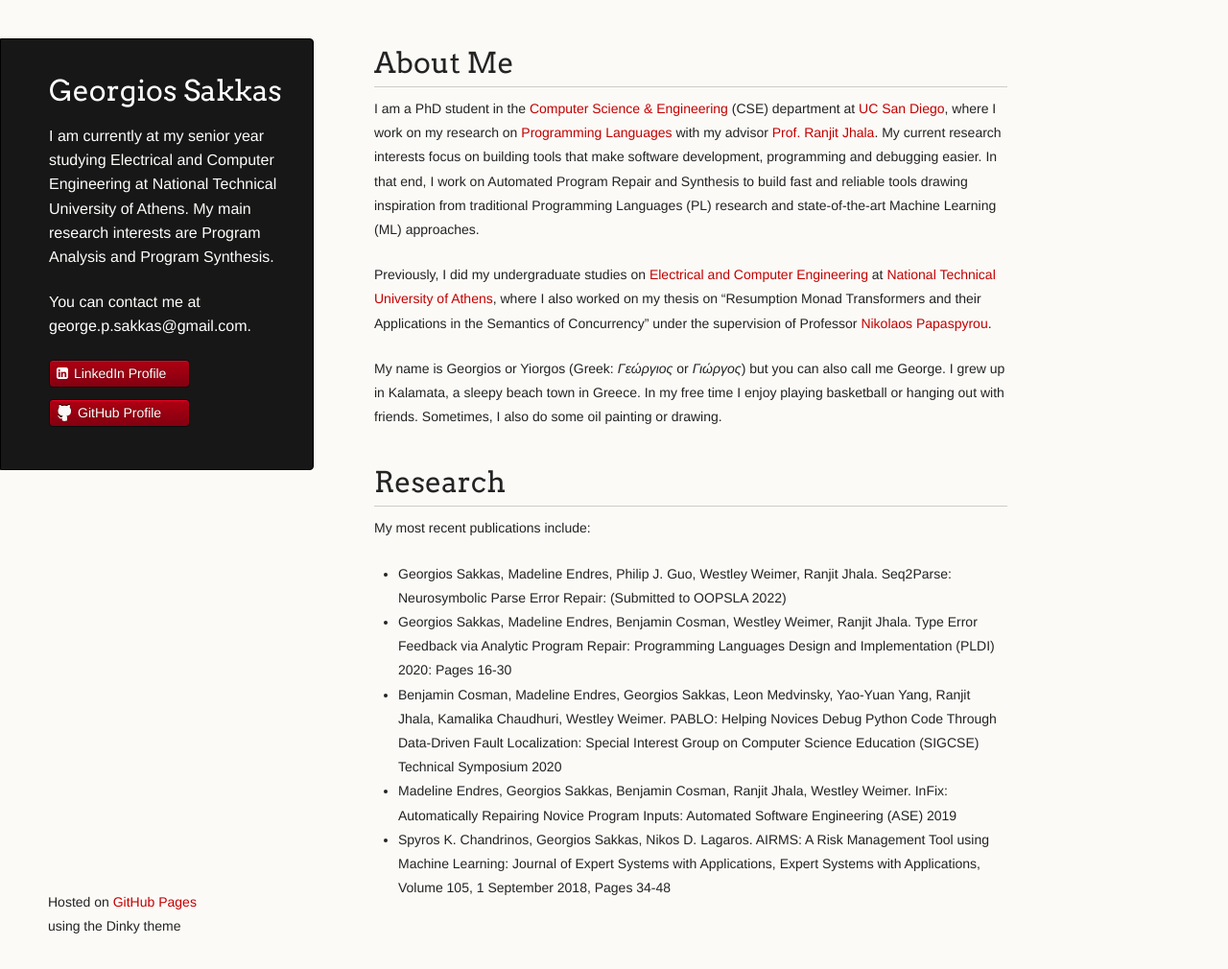
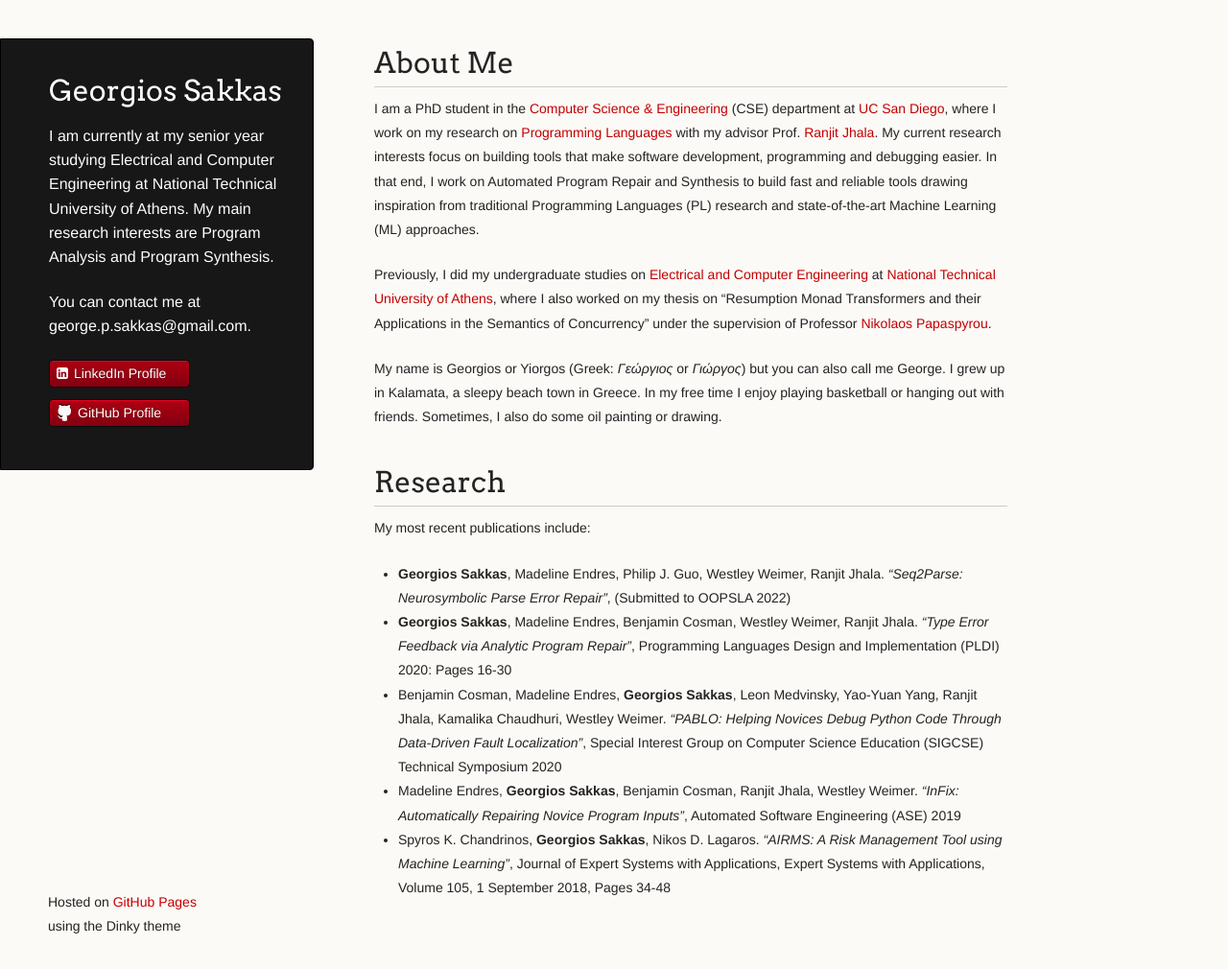
Before and after one commit to gsakkas/gsakkas.github.io, a Jekyll site: the page built from index.md, in a window 1280 px wide and 1010 px high. Shown: the whole window at 96% size. Built offline with Jekyll 4.4.1, drawn with Linux system fonts in a browser that asks for light colours; nearby versions of some CDN libraries; our own code applies the rules of GitHub Pages for plain Markdown files.

```diff
--- a/index.md
+++ b/index.md
@@ -5,7 +5,7 @@ overview: true
 
 # About Me
 
-I am a PhD student in the [Computer Science & Engineering](https://cse.ucsd.edu/) (CSE) department at [UC San Diego](https://ucsd.edu/), where I work on my research on [Programming Languages](https://cseweb.ucsd.edu/groups/progsys/) with my advisor [Prof. Ranjit Jhala](http://ranjitjhala.github.io/). My current research interests focus on building tools that make software development, programming and debugging easier. In that end, I work on Automated Program Repair and Synthesis to build fast and reliable tools drawing inspiration from traditional Programming Languages (PL) research and state-of-the-art Machine Learning (ML) approaches.
+I am a PhD student in the [Computer Science & Engineering](https://cse.ucsd.edu/) (CSE) department at [UC San Diego](https://ucsd.edu/), where I work on my research on [Programming Languages](https://cseweb.ucsd.edu/groups/progsys/) with my advisor Prof. [Ranjit Jhala](http://ranjitjhala.github.io/). My current research interests focus on building tools that make software development, programming and debugging easier. In that end, I work on Automated Program Repair and Synthesis to build fast and reliable tools drawing inspiration from traditional Programming Languages (PL) research and state-of-the-art Machine Learning (ML) approaches.
 
 Previously, I did my undergraduate studies on [Electrical and Computer Engineering](https://www.ece.ntua.gr/en) at [National Technical University of Athens](https://www.ntua.gr/en/), where I also worked on my thesis on "Resumption Monad Transformers and their Applications in the Semantics of Concurrency" under the supervision of Professor [Nikolaos Papaspyrou](http://www.softlab.ntua.gr/~nickie/).
 
@@ -13,13 +13,11 @@ My name is Georgios or Yiorgos (Greek: *Γεώργιος* or *Γιώργος*) b
 
 # Research
 My most recent publications include:
-
-- Georgios Sakkas, Madeline Endres, Philip J. Guo, Westley Weimer, Ranjit Jhala. Seq2Parse: Neurosymbolic Parse Error Repair: (Submitted to OOPSLA 2022)
-- Georgios Sakkas, Madeline Endres, Benjamin Cosman, Westley Weimer, Ranjit Jhala. Type Error Feedback via Analytic Program Repair: Programming Languages Design and Implementation (PLDI) 2020: Pages 16-30
-- Benjamin Cosman, Madeline Endres, Georgios Sakkas, Leon Medvinsky, Yao-Yuan Yang, Ranjit Jhala, Kamalika Chaudhuri, Westley Weimer. PABLO: Helping Novices Debug Python Code Through Data-Driven Fault Localization: Special Interest Group on Computer Science Education (SIGCSE) Technical Symposium 2020
-- Madeline Endres, Georgios Sakkas, Benjamin Cosman, Ranjit Jhala, Westley Weimer. InFix: Automatically Repairing Novice Program Inputs: Automated Software Engineering (ASE) 2019
-- Spyros K. Chandrinos, Georgios Sakkas, Nikos D. Lagaros. AIRMS: A Risk Management Tool using Machine Learning: Journal of Expert Systems with Applications, Expert Systems with
-Applications, Volume 105, 1 September 2018, Pages 34-48
+- **Georgios Sakkas**, Madeline Endres, Philip J. Guo, Westley Weimer, Ranjit Jhala. *"Seq2Parse: Neurosymbolic Parse Error Repair"*, (Submitted to OOPSLA 2022)
+- **Georgios Sakkas**, Madeline Endres, Benjamin Cosman, Westley Weimer, Ranjit Jhala. *"Type Error Feedback via Analytic Program Repair"*, Programming Languages Design and Implementation (PLDI) 2020: Pages 16-30
+- Benjamin Cosman, Madeline Endres, **Georgios Sakkas**, Leon Medvinsky, Yao-Yuan Yang, Ranjit Jhala, Kamalika Chaudhuri, Westley Weimer. *"PABLO: Helping Novices Debug Python Code Through Data-Driven Fault Localization"*, Special Interest Group on Computer Science Education (SIGCSE) Technical Symposium 2020
+- Madeline Endres, **Georgios Sakkas**, Benjamin Cosman, Ranjit Jhala, Westley Weimer. *"InFix: Automatically Repairing Novice Program Inputs"*, Automated Software Engineering (ASE) 2019
+- Spyros K. Chandrinos, **Georgios Sakkas**, Nikos D. Lagaros. *"AIRMS: A Risk Management Tool using Machine Learning"*, Journal of Expert Systems with Applications, Expert Systems with Applications, Volume 105, 1 September 2018, Pages 34-48
 
 <!-- Nowadays, I work mainly on my thesis and recently I finished an internship at [PwC Greece](https://www.pwc.com/gr/en.html). Additionally, I am studying about automated program synthesis, as I am particularly interested in radically simplifing programming and making it accessible to all users. I am also trying to implement my own tool for inductive program synthesis from input-output examples, using neural networks to speed up the search process over the program state space.
 
```
